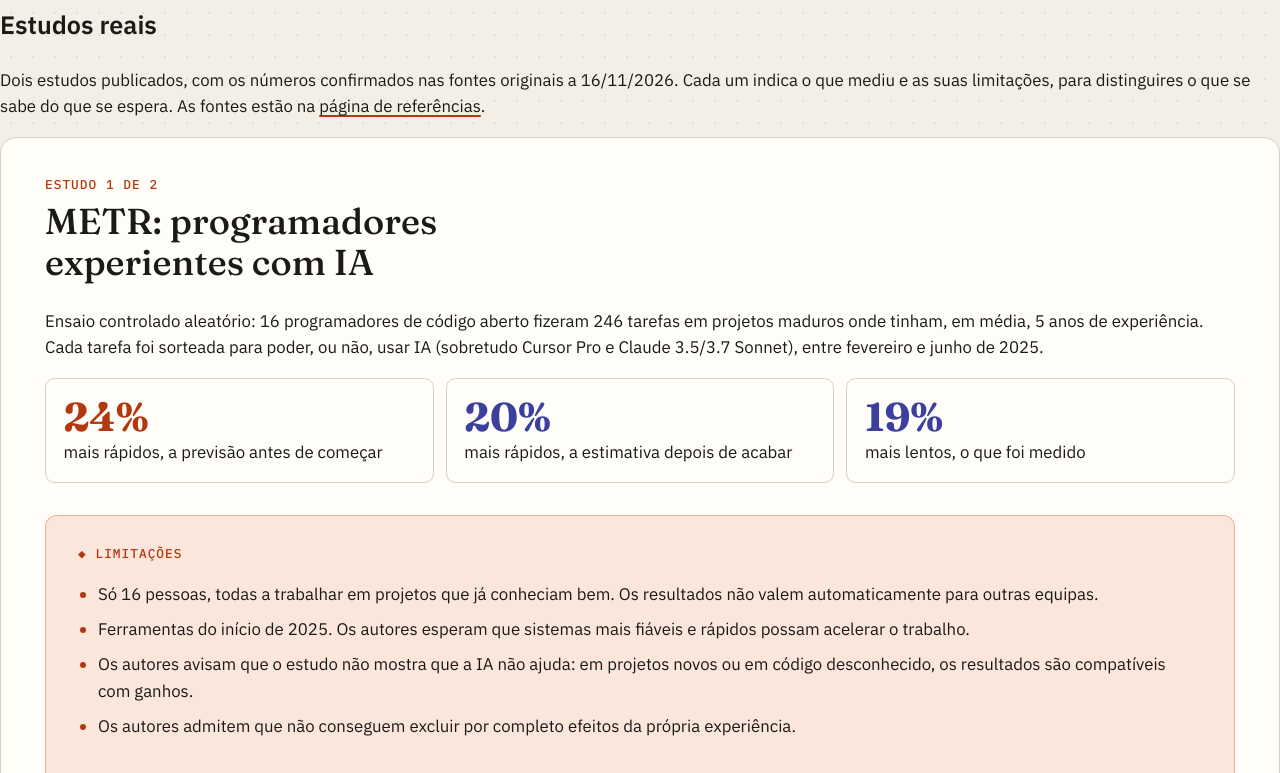
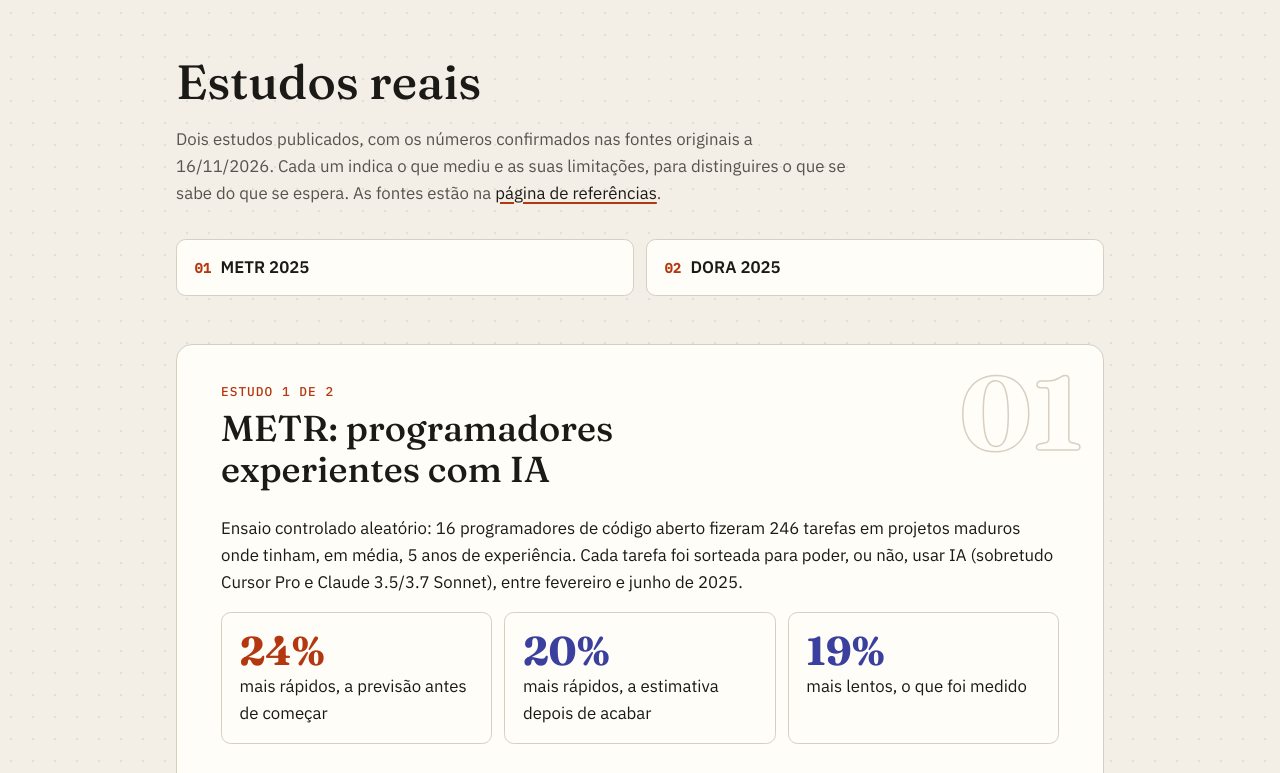
Before and after one commit to cardohso/tema14-scrum-ia, a plain HTML site: page index.html in a window 1280 px wide. Shown: the part 4420-5193 px from the top of the page. Drawn offline with Linux system fonts and the light colour scheme.

Commit message:
Estudos reais com o mesmo design do percurso e do quiz (T1T-13)

```diff
--- a/index.html
+++ b/index.html
@@ -167,15 +167,15 @@
   .cursor { display: inline-block; width: 0.5em; height: 1em; background: var(--human); vertical-align: -0.15em; animation: blink 1.1s steps(1) infinite; }
   @keyframes blink { 50% { opacity: 0; } }
 
-  #percurso, #quiz { max-width: 60rem; margin: 0 auto; padding: 4rem 1rem 5rem; }
-  #percurso > h2, #quiz > h2 {
+  #percurso, #estudos, #quiz { max-width: 60rem; margin: 0 auto; padding: 4rem 1rem 5rem; }
+  #percurso > h2, #estudos > h2, #quiz > h2 {
     margin: 0.5rem 0 1rem;
     font-family: var(--serif);
     font-weight: 500;
     font-size: clamp(2rem, 5vw, 3rem);
     line-height: 1.1;
   }
-  #percurso > p, #quiz > p { max-width: 42rem; color: var(--muted); }
+  #percurso > p, #estudos > p, #quiz > p { max-width: 42rem; color: var(--muted); }
   .passos {
     display: grid;
     grid-template-columns: repeat(auto-fit, minmax(11rem, 1fr));
@@ -543,7 +543,15 @@
     <h2 id="estudos-titulo">Estudos reais</h2>
     <p>Dois estudos publicados, com os números confirmados nas fontes originais a 16/11/2026. Cada um indica o que mediu e as suas limitações, para distinguires o que se sabe do que se espera. As fontes estão na <a href="referencias.html">página de referências</a>.</p>
 
-    <article class="passo" aria-labelledby="metr-titulo">
+    <nav aria-label="Estudos">
+      <ol class="passos">
+        <li><a href="#metr"><span>01</span> METR 2025</a></li>
+        <li><a href="#dora"><span>02</span> DORA 2025</a></li>
+      </ol>
+    </nav>
+
+    <article id="metr" class="passo" tabindex="-1" aria-labelledby="metr-titulo">
+      <span class="passo-big" aria-hidden="true">01</span>
       <h3 id="metr-titulo"><span class="passo-num">Estudo 1 de 2</span>METR: programadores experientes com IA</h3>
       <p>Ensaio controlado aleatório: 16 programadores de código aberto fizeram 246 tarefas em projetos maduros onde tinham, em média, 5 anos de experiência. Cada tarefa foi sorteada para poder, ou não, usar IA (sobretudo <span lang="en">Cursor Pro</span> e <span lang="en">Claude 3.5/3.7 Sonnet</span>), entre fevereiro e junho de 2025.</p>
       <div class="stats">
@@ -568,7 +576,8 @@
       </div>
     </article>
 
-    <article class="passo" aria-labelledby="dora-titulo">
+    <article id="dora" class="passo" tabindex="-1" aria-labelledby="dora-titulo">
+      <span class="passo-big" aria-hidden="true">02</span>
       <h3 id="dora-titulo"><span class="passo-num">Estudo 2 de 2</span>DORA 2025: o que dizem quase 5 000 profissionais</h3>
       <p>Relatório anual da Google Cloud com mais de 100 horas de dados qualitativos e respostas a inquéritos de quase 5 000 profissionais de tecnologia. A conclusão central: a IA não resolve os problemas de uma equipa, amplifica o que já existe.</p>
       <div class="stats">
```
